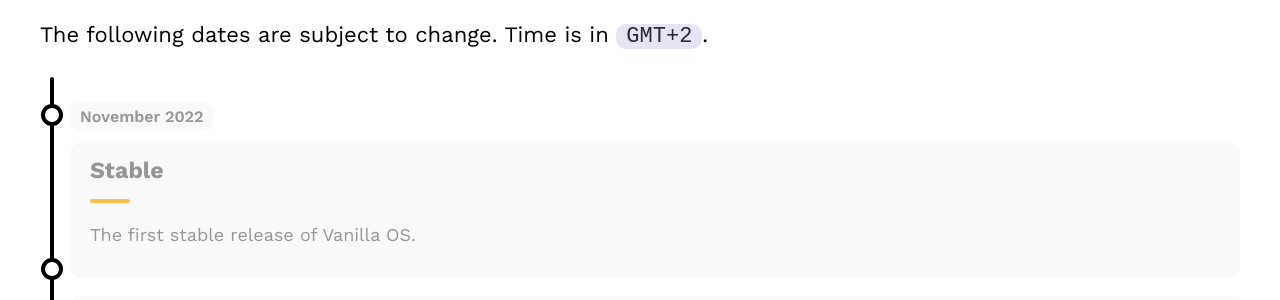
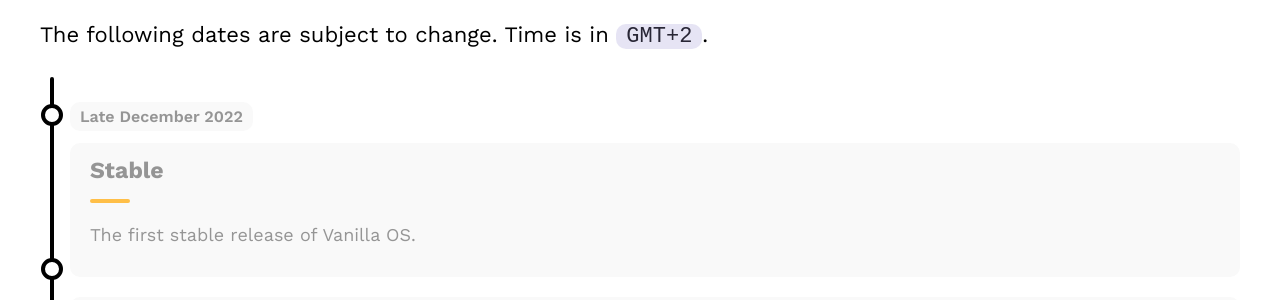
Before and after one commit to Vanilla-OS/website, a Jekyll site: the page built from roadmap.md, in a window 1280 px wide and 900 px high, scrolled down 648 px. Shown: the part 153-453 px from the top of the window. Built offline with Jekyll 4.4.1, drawn with Linux system fonts in a browser that asks for light colours.

Commit message:
update roadmap

```diff
--- a/roadmap.md
+++ b/roadmap.md
@@ -16,7 +16,7 @@
 
 <div class="timeline">
     <div class="timeline-item timeline-grayed">
-        <span class="timeline-label">November 2022</span>
+        <span class="timeline-label">Late December 2022</span>
         <div class="timeline-item-content">
             <h4>Stable</h4>
             <p>The first stable release of Vanilla OS.</p>
```
